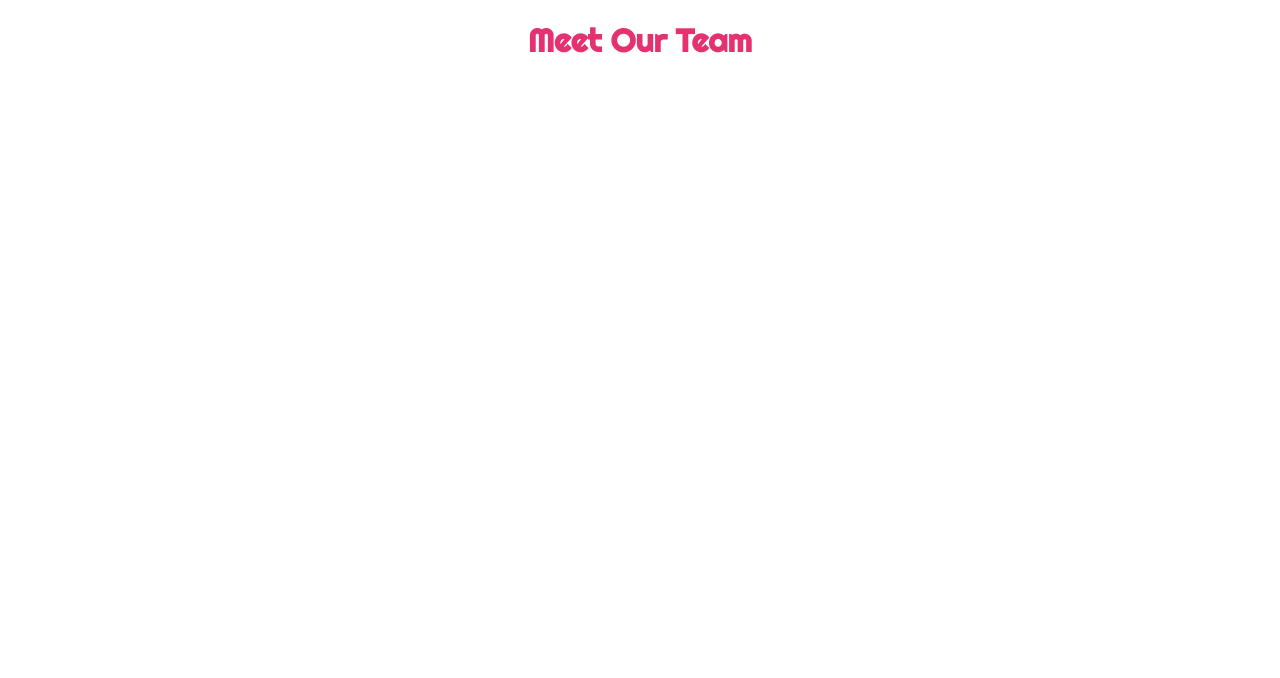
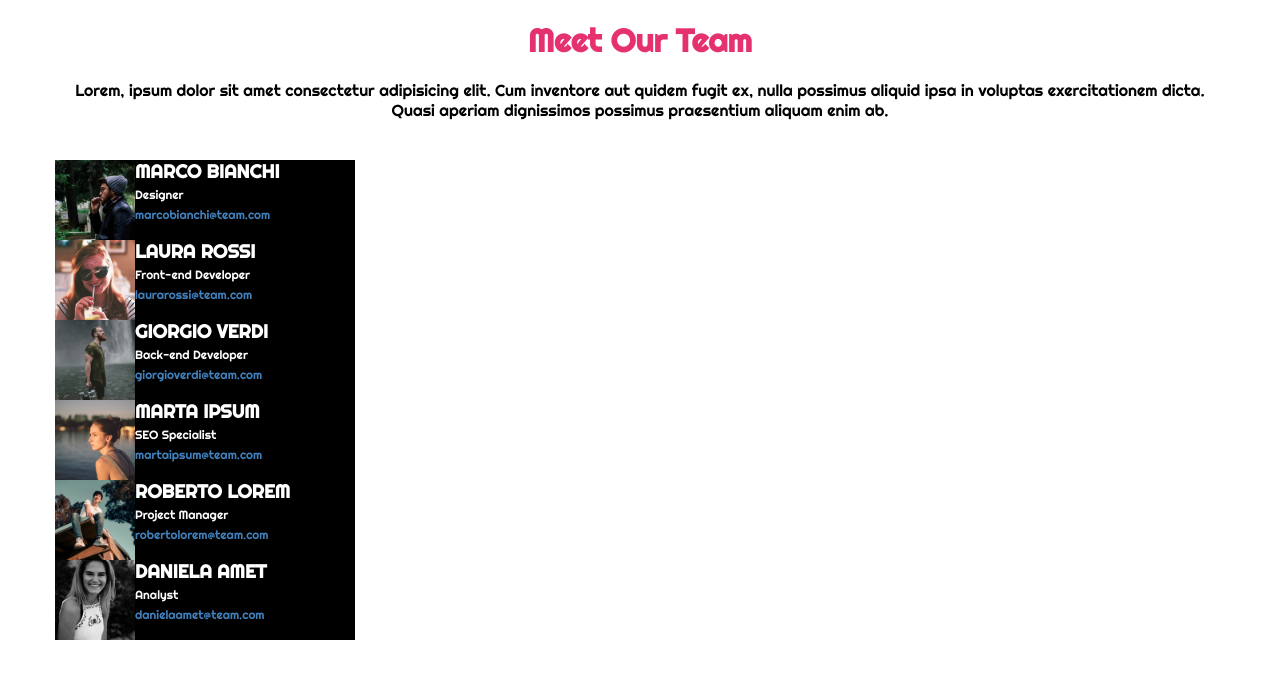
Before and after one commit to SorayaBoolean/html-css-float-cards, a plain HTML site: page index.html in a window 1280 px wide. Drawn offline with Linux system fonts and the light colour scheme.

Commit message:
colonne complete da flottare

```diff
--- a/css/style.css
+++ b/css/style.css
@@ -11,7 +11,7 @@ body {
 }
 
 .container {
-    width: 70%;
+    max-width: 1170px;
     margin: auto;
 }
 
@@ -20,3 +20,43 @@ h1 {
     text-align: center;
     padding: 20px;
 }
+
+.intro{
+    text-align: center;
+     ;
+}
+
+.section{
+padding-top: 40px;
+}
+
+.clearfix {
+    content: ;
+    clear: both;
+    display: table;
+}
+
+
+img {
+    width: 80px;
+    float: left;
+}
+
+.desc {
+    font-size: 12px;
+}
+
+.jobtitle, h3 {
+ color: #ffff;
+}
+
+.email {
+    color: rgb(65, 130, 190);
+}
+
+.column {
+   width:33,33%;
+   background-color: black;
+   width: 300px;
+
+}
--- a/index.html
+++ b/index.html
@@ -13,17 +13,85 @@
 <body>
     <div class="container">
 
-        <main class>
             <h1>Meet Our Team</h1>
+            <p class="intro">Lorem, ipsum dolor sit amet consectetur adipisicing elit. Cum inventore aut quidem fugit ex, nulla possimus aliquid ipsa in voluptas exercitationem dicta. Quasi aperiam dignissimos possimus praesentium aliquam enim ab.</p>
+
+            <section class="section columns clearfix">
+
+                <div class="column clearfix">
+                    <img src="img/male1.png" alt="boy image1">
+
+                    <div class="idinformation">
+                        <h3>MARCO BIANCHI</h3>
+                        <span class=" desc jobtitle">Designer</span>
+                        <br>
+                        <span class=" desc email">marcobianchi@team.com</span>
+                    </div>
+                </div>
+
+                <div class="column clearfix">
+                    <img src="img/female1.png" alt="Girl image1">
+
+                    <div class="idinformation">
+                        <h3>LAURA ROSSI</h3>
+                        <span class=" desc jobtitle">Front-end Developer</span>
+                        <br>
+                        <span class=" desc email">laurarossi@team.com</span>
+                    </div>
+                </div>
+
+                <div class="column clearfix">
+                    <img src="img/male2.png" alt="boy image2">
+
+                    <div class="idinformation">
+                        <h3>GIORGIO VERDI</h3>
+                        <span class=" desc jobtitle">Back-end Developer</span>
+                        <br>
+                        <span class=" desc email">giorgioverdi@team.com</span>
+                    </div>
+                </div>
+
+                <div class="column clearfix">
+                    <img src="img/female2.png" alt="girl image2">
+
+                    <div class="idinformation">
+                        <h3>MARTA IPSUM</h3>
+                        <span class=" desc jobtitle">SEO Specialist</span>
+                        <br>
+                        <span class=" desc email">martaipsum@team.com</span>
+                    </div>
+                </div>
+
+                <div class="column clearfix">
+                    <img src="img/male3.png" alt="boy image3">
+
+                    <div class="idinformation">
+                        <h3>ROBERTO LOREM</h3>
+                        <span class=" desc jobtitle">Project Manager</span>
+                        <br>
+                        <span class=" desc email">robertolorem@team.com</span>
+                    </div>
+                </div>
+
+                <div class="column clearfix">
+                    <img src="img/female3.png" alt="girl image3">
+
+                    <div class="idinformation">
+                        <h3>DANIELA AMET</h3>
+                        <span class=" desc jobtitle">Analyst</span>
+                        <br>
+                        <span class=" desc email">danielaamet@team.com</span>
+                    </div>
+                </div>
+
+
+            </section>
 
 
 
 
 
 
-
-
-        </main>
 
 
 
```
